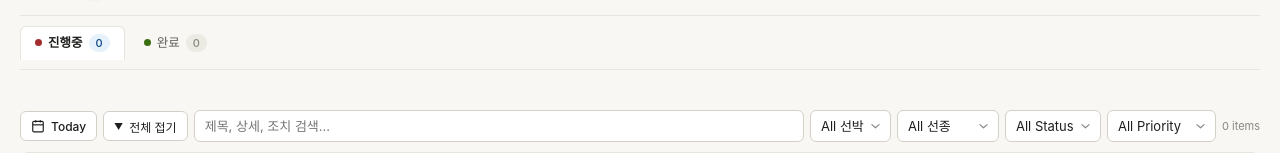
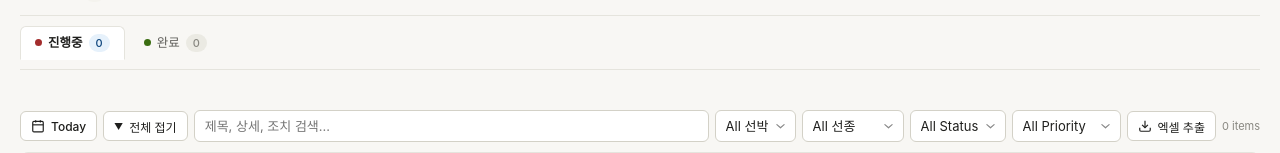
Before and after one commit to seeya5555-sys/teammanagement, a Flask app: page / in a window 1280 px wide. Shown: the part 151-304 px from the top of the page. Run offline with Flask 3, Linux system fonts and the light colour scheme; the visitor is signed in with stand-in values (Sample User, id 1); data that the repository does not hold is empty.

Commit message:
Update index.html

```diff
--- a/templates/index.html
+++ b/templates/index.html
@@ -70,6 +70,15 @@
     <option value="Next DD">Next DD</option>
     <option value="Normal">Normal</option>
   </select>
+
+  <button class="btn btn-outline btn-sm" id="btn-export-xlsx" title="현재 필터된 결과를 Excel로 추출">
+    <svg viewBox="0 0 24 24" width="14" height="14" fill="none" stroke="currentColor" stroke-width="2">
+      <path d="M21 15v4a2 2 0 0 1-2 2H5a2 2 0 0 1-2-2v-4"/>
+      <polyline points="7 10 12 15 17 10"/>
+      <line x1="12" y1="15" x2="12" y2="3"/>
+    </svg>
+    <span>엑셀 추출</span>
+  </button>
 
   <span class="count-label" id="count-label"></span>
 </div>
```
